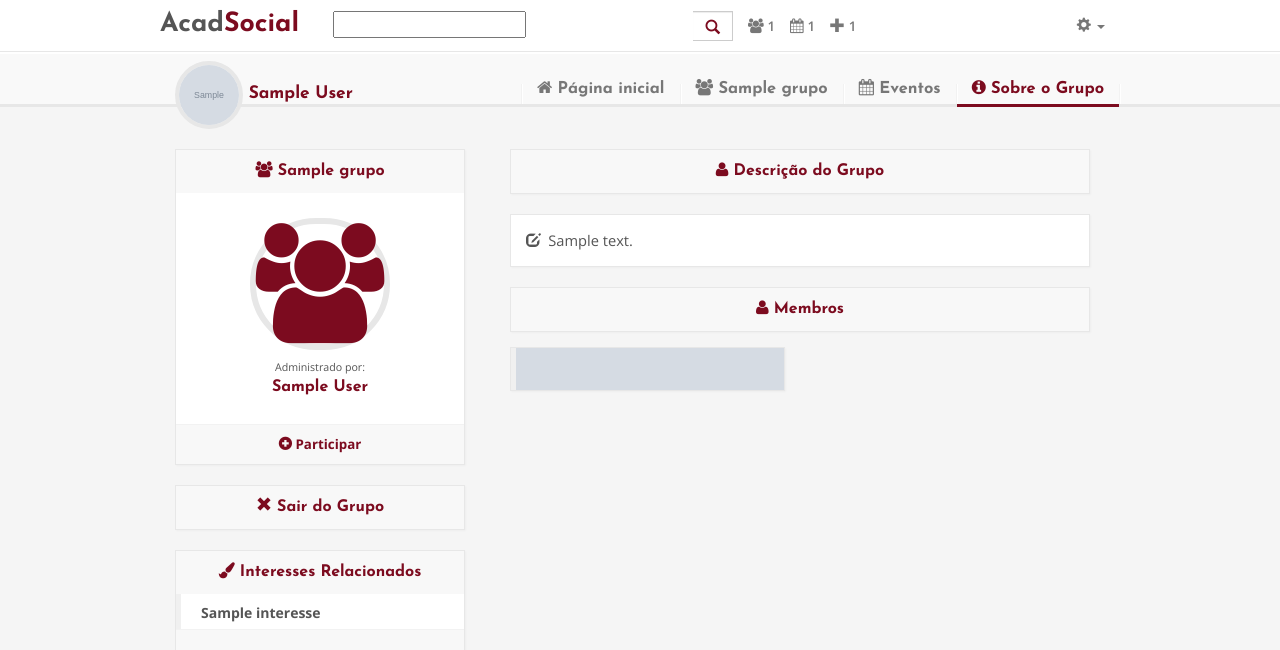
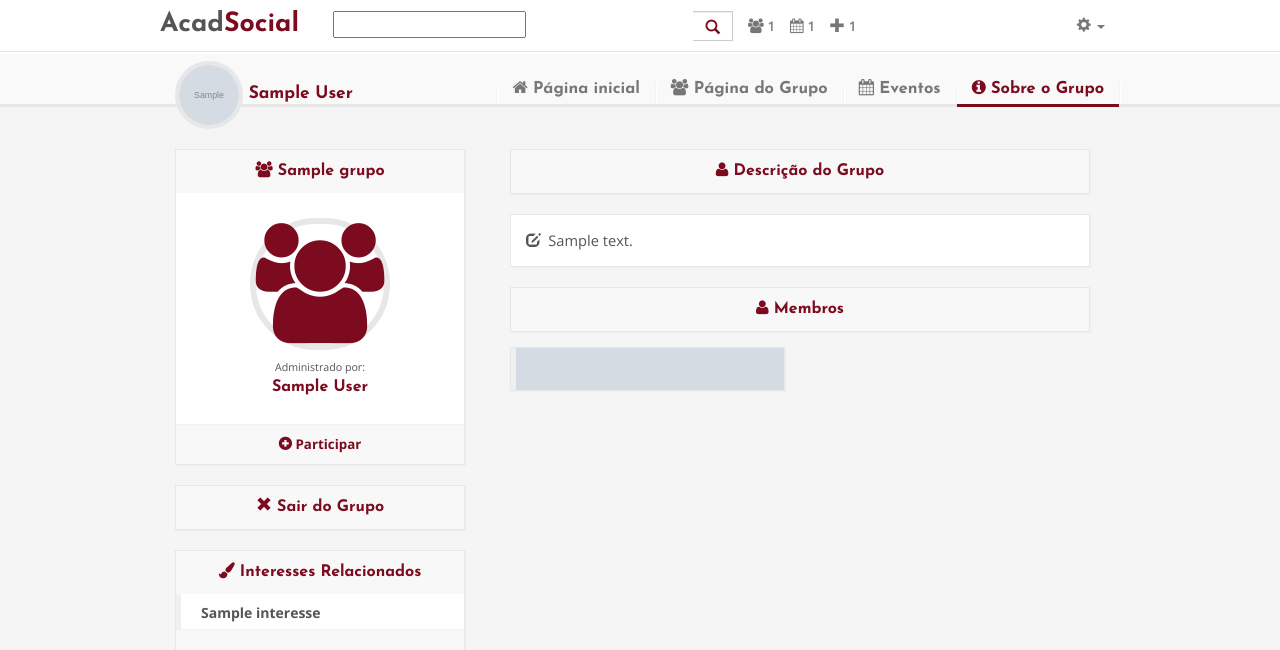
Before and after one commit to MCRSoftwares/AcadSocial, a Django app: template templates/grupos/sobre_grupo.html in a window 1280 px wide. Shown: the top 650 px of the page. Run offline with Django 3.2, Linux system fonts and the light colour scheme; the template is opened without the code that fills it: most values are stand-ins (such as "Sample title", 1, 10 or a date in 2020); grey boxes marked "Sample" are stand-in pictures; form fields are guessed from the names that the template uses; parts of the project's set-up code (start-up, migrations or seed data) failed here and were passed over; some libraries are stand-ins or nearby versions.

Commit message:
Update templates/grupos
- Atualização de problema com o nome do grupo nas páginas
lista_evento.html e sobre_grupo.html

```diff
--- a/templates/grupos/lista_eventos.html
+++ b/templates/grupos/lista_eventos.html
@@ -14,7 +14,7 @@
     <li><a href="{% url 'index' %}"><i class="fa fa-home"></i> Página inicial</a></li>
     <li class="divider-vertical"></li>
     <li><a href="{% url 'grupo-index' grupo.gid %}">
-        <i class="fa fa-group"></i> {{ grupo.nome }}
+        <i class="fa fa-group"></i> Página do Grupo
     </a></li>
     <li class="divider-vertical"></li>
     <li class="lista-active"><a href="{% url 'eventos-lista' grupo.gid %}">
--- a/templates/grupos/sobre_grupo.html
+++ b/templates/grupos/sobre_grupo.html
@@ -15,7 +15,7 @@
     <li><a href="{% url 'index' %}"><i class="fa fa-home"></i> Página inicial</a></li>
     <li class="divider-vertical"></li>
     <li><a href="{% url 'grupo-index' grupo.gid %}">
-        <i class="fa fa-group"></i> {{ grupo.nome }}
+        <i class="fa fa-group"></i> Página do Grupo
     </a></li>
     <li class="divider-vertical"></li>
     <li><a href="{% url 'eventos-lista' grupo.gid %}">
```
